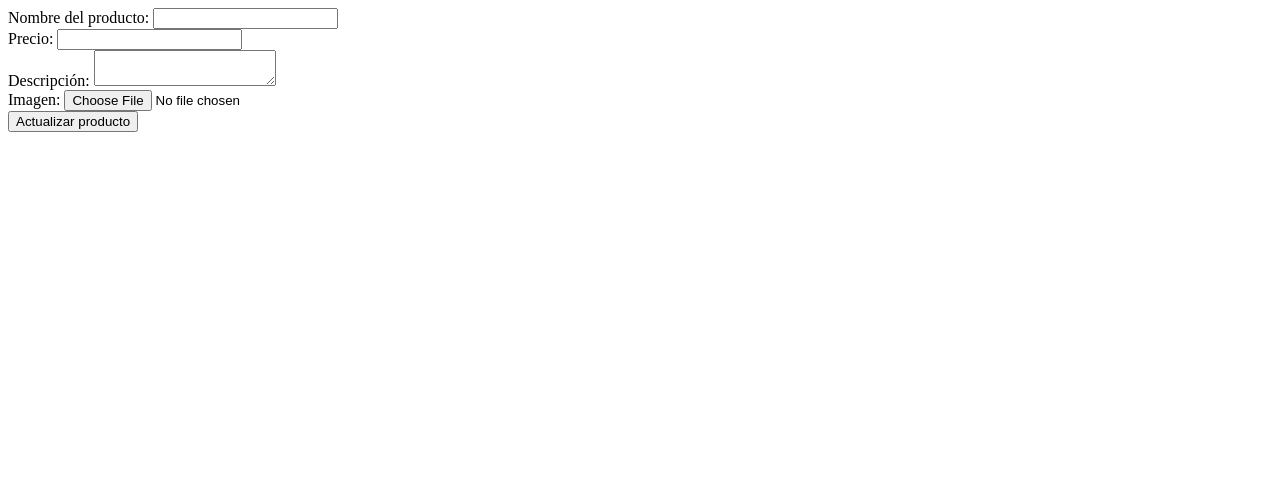
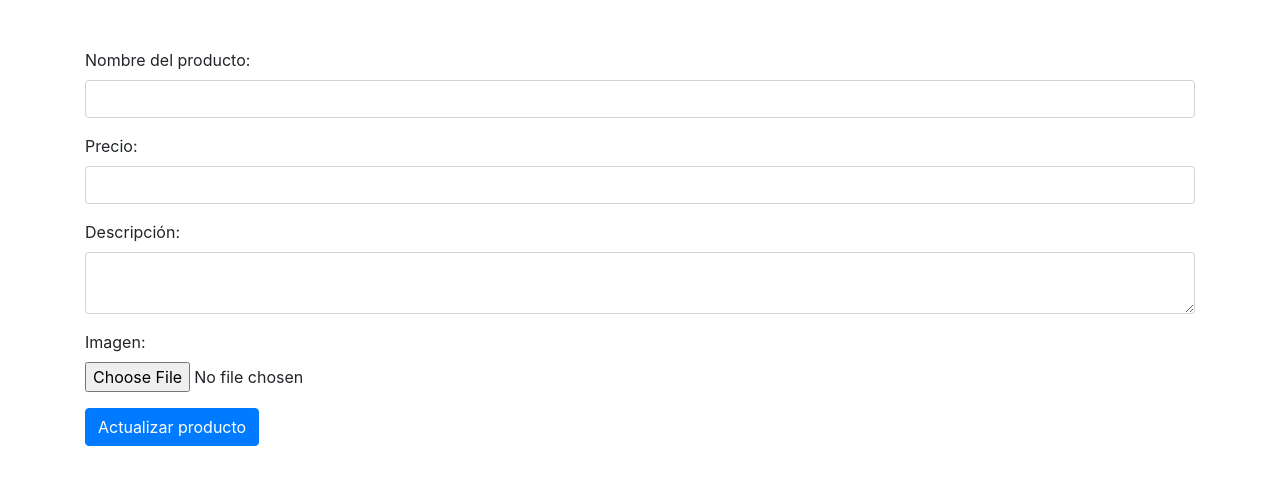
Before and after one commit to Nyafiu/Integracion_MusicPro, a Flask app: page /listar in a window 1280 px wide. Shown: the top 485 px of the page. Run offline with Flask 3, Linux system fonts and the light colour scheme; data that the repository does not hold is empty; some libraries are stand-ins or nearby versions.

Commit message:
listarproductos mejorado

```diff
--- a/src/templates/listarProducto.html
+++ b/src/templates/listarProducto.html
@@ -5,31 +5,41 @@
     <meta http-equiv="X-UA-Compatible" content="IE=edge">
     <meta name="viewport" content="width=device-width, initial-scale=1.0">
     <title>Listar producto</title>
+    <!-- Bootstrap CSS -->
+    <link href="https://stackpath.bootstrapcdn.com/bootstrap/4.3.1/css/bootstrap.min.css" rel="stylesheet" integrity="sha384-ggOyR0iXCbMQv3Xipma34MD+dH/1fQ784/j6cY/iJTQUOhcWr7x9JvoRxT2MZw1T" crossorigin="anonymous">
 </head>
-<body>
+<body class="container pt-5">
 
     <form id="actualizarProducto">
-        <label for="nombreProducto">Nombre del producto:</label>
-        <input type="text" name="nombreProducto" id="nombreProducto" required>
-        <br>
-        <label for="precioProducto">Precio:</label>
-        <input type="number" name="precioProducto" id="precioProducto" required>
-        <br>
-        <label for="descripcionProducto">Descripción:</label>
-        <textarea name="descripcionProducto" id="descripcionProducto" required></textarea>
-        <br>
-        <label for="imagenProducto">Imagen:</label>
-        <input type="file" name="imagenProducto" id="imagenProducto">
-        <br>
-        <button type="submit">Actualizar producto</button>
+        <div class="form-group">
+            <label for="nombreProducto">Nombre del producto:</label>
+            <input type="text" name="nombreProducto" id="nombreProducto" class="form-control" required>
+        </div>
+        <div class="form-group">
+            <label for="precioProducto">Precio:</label>
+            <input type="number" name="precioProducto" id="precioProducto" class="form-control" required>
+        </div>
+        <div class="form-group">
+            <label for="descripcionProducto">Descripción:</label>
+            <textarea name="descripcionProducto" id="descripcionProducto" class="form-control" required></textarea>
+        </div>
+        <div class="form-group">
+            <label for="imagenProducto">Imagen:</label>
+            <input type="file" name="imagenProducto" id="imagenProducto" class="form-control-file">
+        </div>
+        <button type="submit" class="btn btn-primary">Actualizar producto</button>
     </form>
 
     <h1></h1>
     <!--para modificar el html y la forma en la que se ve se tiene que hacer desde el JS investigue como hacerlos-->
-    <form id="listarProducto">
+    <form id="listarProducto" class="mt-4">
 
     </form>
 
+    <!-- Bootstrap JS, Popper.js, and jQuery -->
+    <script src="https://code.jquery.com/jquery-3.3.1.slim.min.js" integrity="sha384-q8i/X+965DzO0rT7abK41JStQIAqVgRVzpbzo5smXKp4YfRvH+8abtTE1Pi6jizo" crossorigin="anonymous"></script>
+    <script src="https://cdnjs.cloudflare.com/ajax/libs/popper.js/1.14.7/umd/popper.min.js" integrity="sha384-UO2eT0CpHqdSJQ6hJty5KVphtPhzWj9WO1clHTMGa3JDZwrnQq4sF86dIHNDz0W1" crossorigin="anonymous"></script>
+    <script src="https://stackpath.bootstrapcdn.com/bootstrap/4.3.1/js/bootstrap.min.js" integrity="sha384-JjSmVgyd0p3pXB1rRibZUAYoIIy6OrQ6VrjIEaFf/nJGzIxFDsf4x0xIM+B07jRM" crossorigin="anonymous"></script>
 
     <script src="static/assets/js/listar.js"></script>
 </body>
```
